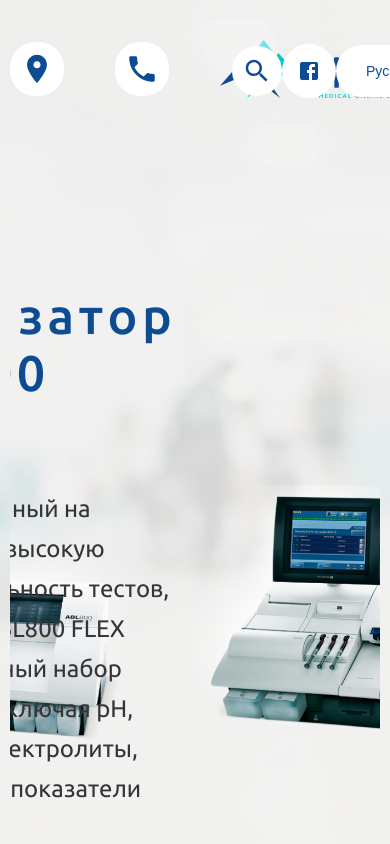
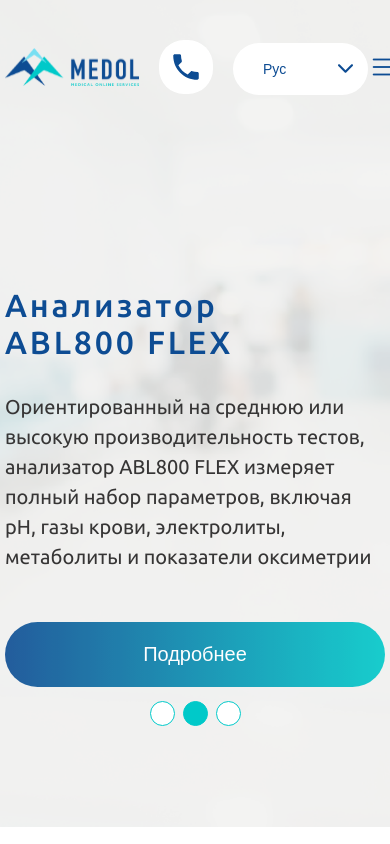
Before and after one commit to roziqov1011/medol1, a React (Create React App) app: page / in a window 390 px wide. Shown: the top 844 px of the page. Built offline with nearby package versions, Linux system fonts and the light colour scheme.

Commit message:
add hero responsive

```diff
--- a/public/index.html
+++ b/public/index.html
@@ -12,8 +12,10 @@
     <link rel="stylesheet" href="https://cdn.jsdelivr.net/npm/bootstrap-icons@1.10.5/font/bootstrap-icons.css">
     <title>Medol</title>
   </head>
-  <body id="root">
+  <body >
+   <main id="root">
 
+   </main>
     <noscript>You need to enable JavaScript to run this app.</noscript>
 
   </body>
--- a/src/components/Header/Header.jsx
+++ b/src/components/Header/Header.jsx
@@ -9,10 +9,11 @@
 
 function Header() {
 
+  const [wWidth, setwWidth] = useState(window.innerWidth)
   const [active, setActive] = useState(1)
   const  [bg, setBg] = useState(false)
+  console.log( wWidth);
   document.addEventListener("scroll", (event) => {
-    console.log( window.innerWidth);
     if(window.scrollY >= 146){
 
       setBg(true)
@@ -23,7 +24,7 @@
   );
   return (
     <>
-    <h1 class="site__name">
+    <h1 className="site__name">
     medol
     </h1>
     <header className={bg ? 'header header__bg': 'header'}>
@@ -56,7 +57,7 @@
         </ul>
         <ul className='header__long__list'>
           <li className='header__long__item'>
-            <SearchIcon className='header__icon'/>
+            <SearchIcon className='header__icon header__icon__search'/>
           </li>
           <li className='header__long__item'>
             <a href="#" className='header__facebook'>
@@ -67,8 +68,8 @@
           </li>
           <li className='header__long__item'>
             <select className='item__long ' name="" id="">
-              <option value="ru">Русский</option>
-              <option value="uz">Uzbek</option>
+              <option value="ru">{wWidth >= 600 ?  'Русский': 'Руc'}</option>
+              <option value="uz">{wWidth >= 600 ? 'Uzbek': 'Uz'}</option>
             </select>
           </li>
          <li className="header__long__item">
--- a/src/components/Header/Header.scss
+++ b/src/components/Header/Header.scss
@@ -109,6 +109,12 @@
         margin-right: 20px;
         width: 50px !important;
         height: 50px !important;
+    }
+
+    .header__icon__search{
+        width: 54px !important;
+        height: 54px !important;
+
     }
 
     .header__facebook {
@@ -241,3 +247,32 @@
         display: block;
     }
 }
+@media (max-width:800px) {
+    .header__logo_list{
+        flex-direction: row-reverse;
+        .header__logo__item{
+            margin: 0;
+            &:nth-child(2){
+                margin-left: 20px;
+            }
+        }
+    }
+    .header__long__item:nth-child(2){
+        display: none;
+    }
+    .header__icon__search{
+
+        transform: translate(-10px,-1px);
+    }
+}
+
+@media (max-width:600px) {
+    .header__logo__item:first-child, .header__long__item:first-child{
+        display: none !important;
+    }
+    .header__logo__item{
+        img{
+            width: 134px;
+        }
+    }
+}
--- a/src/components/Hero/Hero.scss
+++ b/src/components/Hero/Hero.scss
@@ -59,6 +59,12 @@
         display: inline;
         max-width: 270px;
         margin-top: 43px;
+        margin-bottom: 50px;
+        transition: all ease 0.3s;
+        &:hover{
+          box-shadow: 0 0 20px 0 #00C9C9;
+        }
+
     }
   }
   .hero__slide__img{
@@ -77,3 +83,98 @@
         background-color: #00C9C9 !important;
     }
 }
+
+@media (max-width:1200px) {
+    .hero__info{
+      h2{
+        font-size: 40px;
+        letter-spacing: 3.5px;
+    }
+    p{
+        margin-top: 31px;
+        font-size: 20px;
+        font-weight: 400;
+        line-height: 30px;
+
+    }
+    button{
+        background: linear-gradient(90deg, #0D4C93 0%, #00C9C9 100%);
+        padding: 21px;
+        font-size: 20px;
+        display: inline;
+        max-width: 220px;
+        margin-top: 43px;
+    }
+    }
+    .hero__slide__img{
+      max-width: 600px;
+    }
+}
+
+@media (max-width:1000px) {
+  .hero__info{
+    h2{
+      font-size: 50px;
+      font-weight: 500;
+      letter-spacing: 4.5px;
+  }
+  p{
+      margin-top: 31px;
+      font-size: 24px;
+      font-weight: 400;
+      line-height: 40px;
+
+  }
+  button{
+      border-radius: 35px;
+      padding: 21px;
+      font-size: 24px;
+      max-width: 270px;
+      margin-top: 43px;
+  }
+  }
+  .hero__slide__img{
+    display: none !important;
+  }
+}
+
+@media (max-width:700px) {
+  .hero__info{
+    h2{
+      font-size: 50px;
+      font-style: normal;
+      font-weight: 500;
+      line-height: normal;
+      letter-spacing: 4.5px;
+  }
+  p{
+    font-size: 24px;
+    font-weight: 400;
+    line-height: 40px;
+  }
+
+  }
+
+}
+
+@media (max-width:500px) {
+  .hero__info{
+    h2{
+      font-size: 32px;
+        font-weight: 500;
+        letter-spacing: 2.88px;
+  }
+  p{
+    font-size: 20px;
+    font-weight: 400;
+    line-height: 30px;
+  }
+  button{
+      font-size: 20px;
+      font-weight: 500;
+      max-width: 100%;
+      margin-top: 50px;
+  }
+  }
+
+}
--- a/src/components/SiteBar/SiteBar.jsx
+++ b/src/components/SiteBar/SiteBar.jsx
@@ -37,7 +37,6 @@
           <li className='sidebar__item'>
             <a onClick={()=> setActive(6)} className={active === 6 ? 'active': null} href="#"> ОБРАТНАЯ СВЯЗЬ</a>
           </li>
-
          </ul>
         </div>
 
--- a/src/index.scss
+++ b/src/index.scss
@@ -14,9 +14,16 @@
     overflow-y: hidden;
   }
   .container{
-    max-width: 1380px;
-    padding-left: 10px;
-    padding-right: 10px;
+    max-width: 1400px;
+    padding-left: 20px;
+    padding-right: 20px;
     margin-left: auto;
     margin-right: auto;
   }
+
+  @media (max-width:500px) {
+    .container{
+      padding-left: 5px;
+      padding-right: 5px;
+    }
+  }
```
